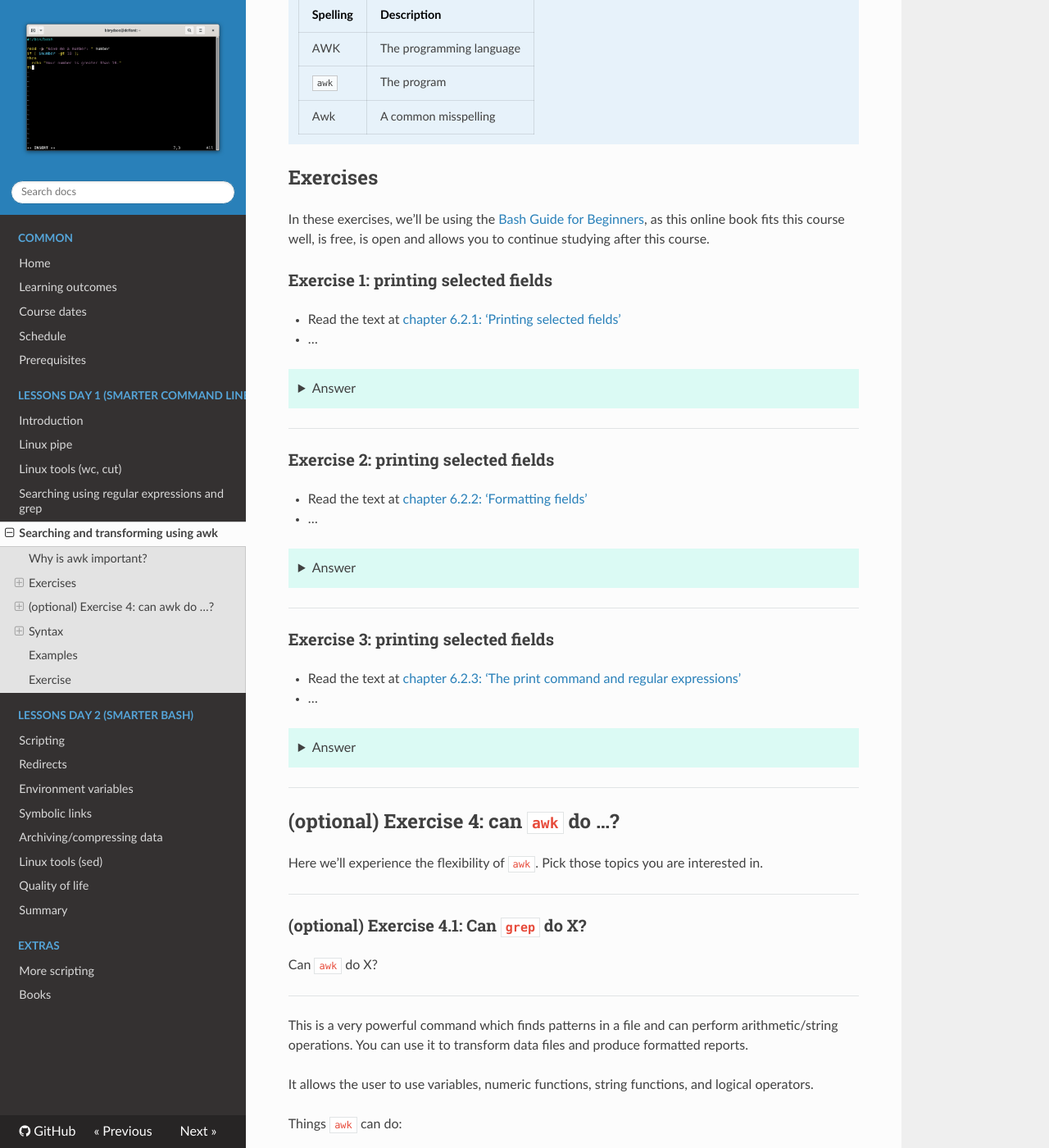
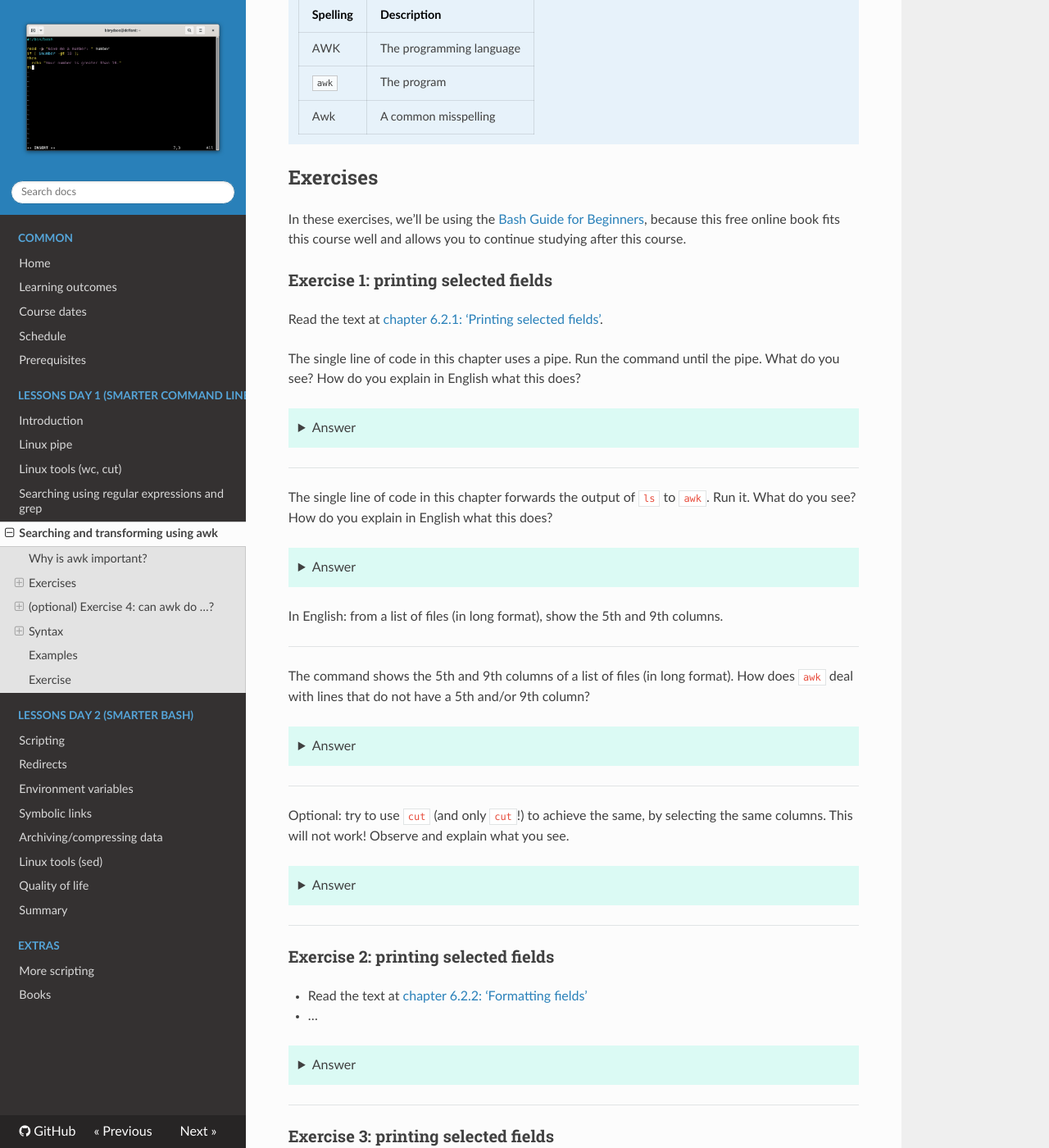
Before and after one commit to UPPMAX/linux-command-line-201, an MkDocs documentation site: the page built from docs/sessions/awk/README.md, in a window 1280 px wide and 1400 px high, scrolled down 630 px. Shown: the whole window at 82% size. Built offline with MkDocs 1.6.1, drawn with Linux system fonts in a browser that asks for light colours; nearby versions of some CDN libraries.

Commit message:
Sketch of awk exercise 1

````diff
--- a/docs/sessions/awk/README.md
+++ b/docs/sessions/awk/README.md
@@ -37,20 +37,145 @@ it can -by definition- solve any computational problem.
 
 In these exercises, we'll be using the
 [Bash Guide for Beginners](https://tldp.org/LDP/Bash-Beginners-Guide/html/),
-as this online book fits this course well, is free, is open
+because this free online book fits this course well
 and allows you to continue studying after this course.
 
 ### Exercise 1: printing selected fields
 
-- Read the text at
-  [chapter 6.2.1: 'Printing selected fields'](https://tldp.org/LDP/Bash-Beginners-Guide/html/sect_06_02.html#sect_06_02_01)
+Read the text at
+[chapter 6.2.1: 'Printing selected fields'](https://tldp.org/LDP/Bash-Beginners-Guide/html/sect_06_02.html#sect_06_02_01).
 
-- ...
+The single line of code in this chapter uses a pipe.
+Run the command until the pipe. What
+do you see? How do you explain in English what this does?
 
 ??? tip "Answer"
 
-    ...
+    The command before the pipe is:
 
+    ```bash
+    ls -l
+    ```
+
+    When running it, you will see something similar to:
+
+    ```
+    $ ls -l
+    total 4
+    drwxrwxr-x   2 richel richel 4096 Jun 10  2024 bin
+    drwxr-xr-x   2 richel richel 4096 Jan  8 20:05 Desktop
+    drwxr-xr-x  10 richel richel 4096 Feb 27 09:44 Documents
+    drwxr-xr-x   3 richel richel 4096 May 28 08:51 Downloads
+    ```
+
+    Searching the manual of `ls`, using `man ls`, gives us the
+    following description of the `-l` flag:
+
+    ```bash
+    -l     use a long listing format
+    ```
+
+    Hence, `ls -l` lists files in the current folder
+    using a long listing format.
+
+---
+
+The single line of code in this chapter
+forwards the output of `ls` to `awk`.
+Run it. What do you see?
+How do you explain in English what this does?
+
+??? tip "Answer"
+
+    The command to run is:
+
+    ```bash
+    ls -l | awk '{ print $5 $9 }'
+    ```
+
+    When running it, you will see something similar to:
+
+    ```
+    $ ls -l | awk '{ print $5 $9 }'
+
+    4096bin
+    4096Desktop
+    4096Documents
+    4096Downloads
+    ```
+
+   In English: from a list of files (in long format),
+   show the 5th and 9th columns.
+
+---
+
+The command shows the 5th and 9th columns of a list of files (in long format).
+How does `awk` deal with lines that do not have a 5th and/or 9th column?
+
+??? tip "Answer"
+
+    When running the command, we have already seen the empty first line
+    of output:
+
+    ```
+    $ ls -l | awk '{ print $5 $9 }'
+
+    4096bin
+    4096Desktop
+    4096Documents
+    4096Downloads
+    ```
+
+    Hence, if there is no 5th and/or 9th column to display,
+    `awk` shows an empty line
+
+---
+
+Optional: try to use `cut` (and only `cut`!)
+to achieve the same, by selecting the
+same columns. This will not work! Observe and explain what you see.
+
+??? tip "Answer"
+
+    To get the most similar output, we need to use columns 6 and 10:
+
+    ```bash
+    $ ls -l | cut --delimiter " " --fields 6,10
+
+    richel
+    richel 8
+    4096 Documents
+    ```
+
+    This is not because we actually wanted to use columns 6 and 10:
+    Due to the multiple and varying amount of spaces in each line,
+    the counting is off.
+
+    If you know the `tr` command, you can remove duplicate spaces:
+
+    ```bash
+    $ ls -l | tr --squeeze-repeats " " | cut --delimiter " " --fields 5,9
+
+    4096 bin
+    4096 Desktop
+    4096 Documents
+    4096 Downloads
+    ```
+
+    The output does put a space between the columns, we can remove that too:
+
+    <!-- markdownlint-disable MD013 --><!-- A one-line of code cannot be split up over lines, hence will break 80 characters per line -->
+
+    ```bash
+    $ ls -l | tr --squeeze-repeats " " | cut --delimiter " " --fields 5,9 | tr --delete " "
+
+    4096bin
+    4096Desktop
+    4096Documents
+    4096Downloads
+    ```
+
+    <!-- markdownlint-enable MD013 -->
 
 ---
 
````
